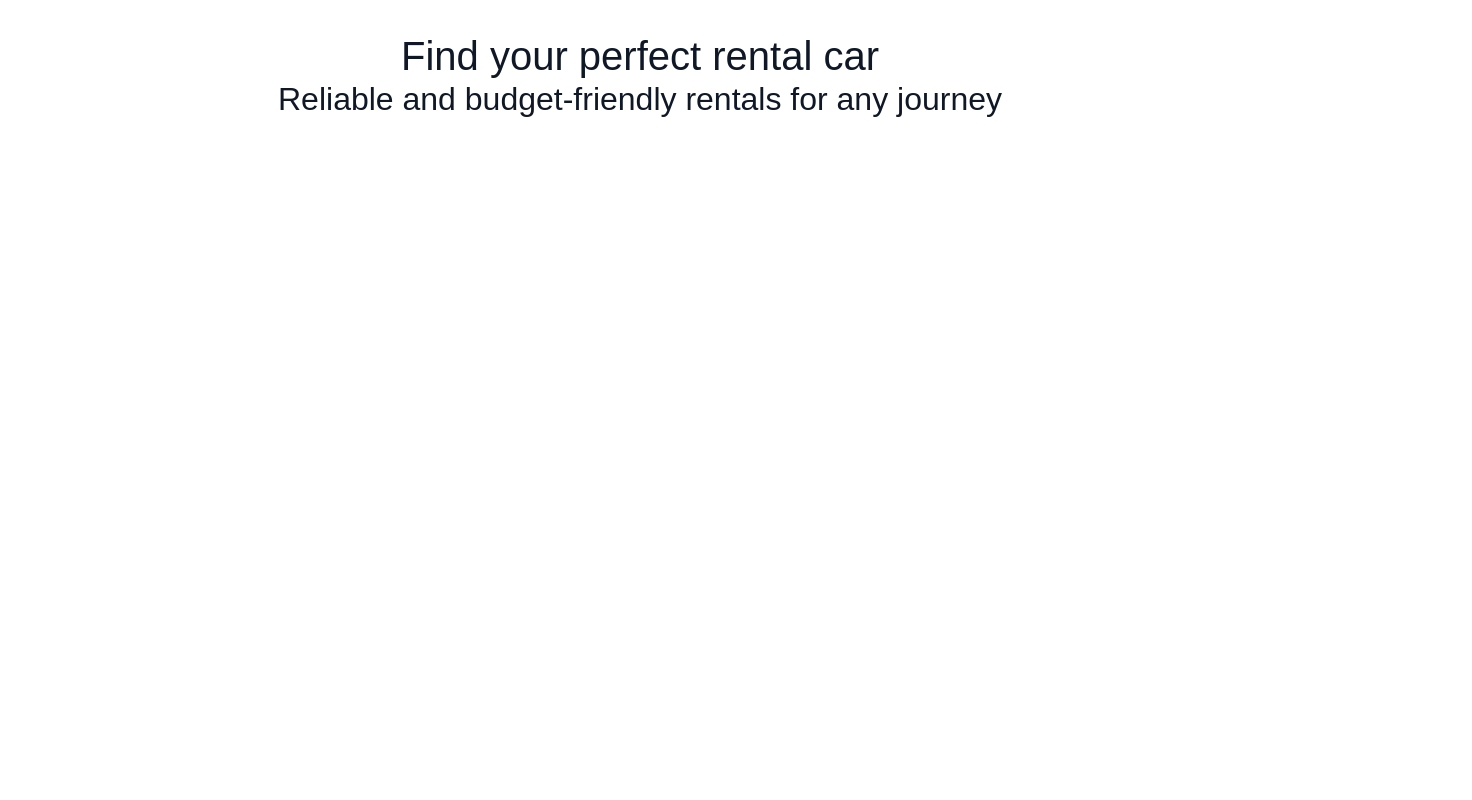
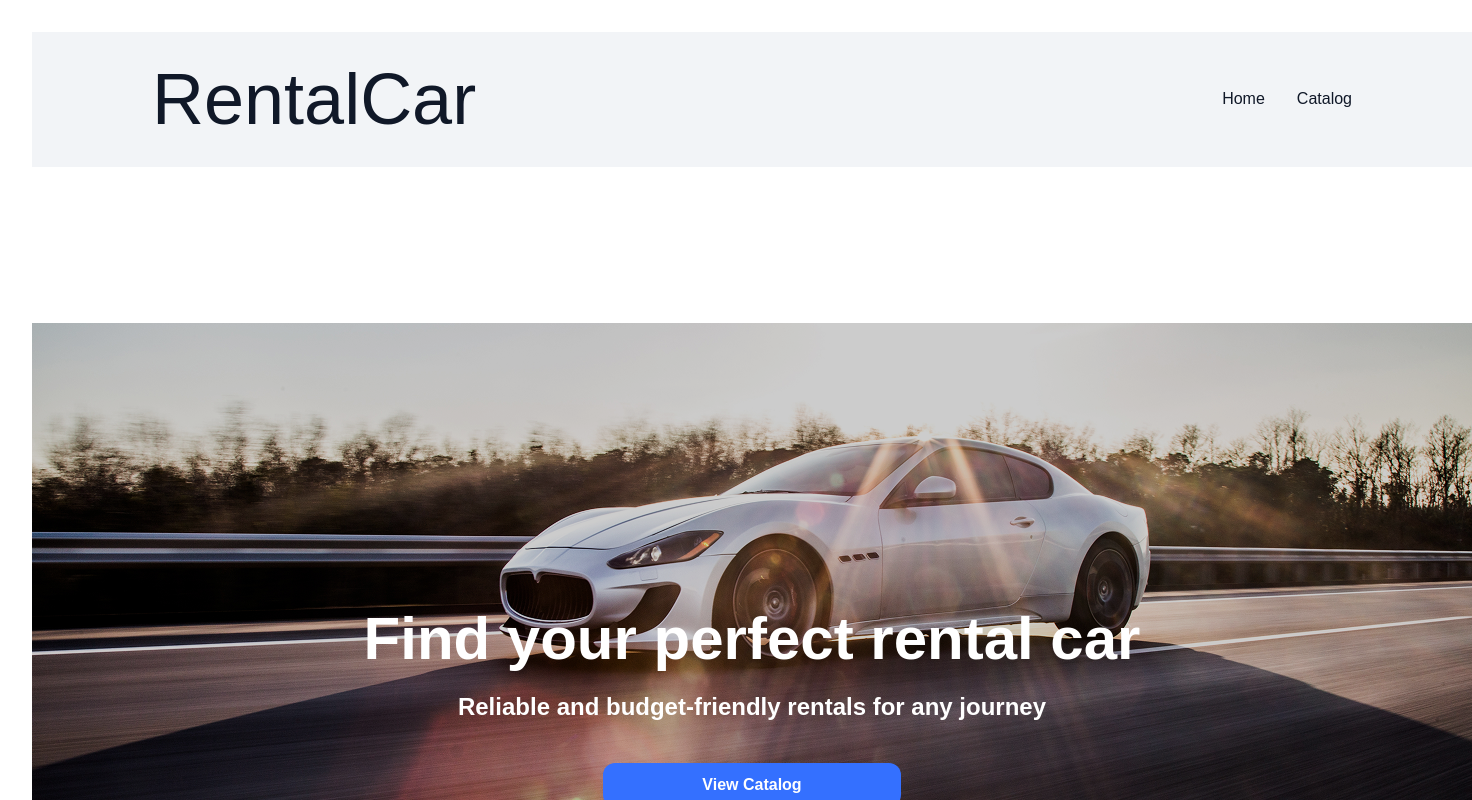
Before and after one commit to Polina-goit/RentalCar, a React (Vite) app: page / in a window 1280 px wide. Shown: the top 800 px of the page, 1472 px wide, since content can reach past the window. Built offline with nearby package versions, Linux system fonts and the light colour scheme.

Commit message:
Home page + NavBar

```diff
--- a/src/components/App.jsx
+++ b/src/components/App.jsx
@@ -5,6 +5,7 @@ import HomePage from '../pages/HomePage/HomePage.jsx'
 import './App.css'
 import NotFound from '../pages/NotFound/NotFound.jsx'
 import Layout from './Layout/Layout.jsx'
+import NavBar from './NavBar/NavBar.jsx'
 
 function App() {
 
@@ -12,7 +13,7 @@ function App() {
   return (
     <>
 
-     <div>
+     <div><NavBar/>
       <Routes>
 
         <Route index element={<HomePage />} />
--- a/src/components/NavBar/NavBar.jsx
+++ b/src/components/NavBar/NavBar.jsx
@@ -1,8 +1,22 @@
 import React from 'react'
-
+import { NavLink } from 'react-router-dom'
+import css from "./NavBar.module.css"
 const NavBar = () => {
   return (
-    <div> NavBar</div>
+
+    <header className={css.header}>
+<NavLink to="/">
+        <h2 className={css.logo}>RentalCar</h2>
+      </NavLink>
+      <nav className={css.nav}>
+        <NavLink className={css.link} to="/">
+          Home
+        </NavLink>
+        <NavLink className={css.link} to="/catalog">
+          Catalog
+        </NavLink>
+      </nav>
+    </header>
   )
 }
 
--- /dev/null
+++ b/src/components/NavBar/NavBar.module.css
@@ -0,0 +1,35 @@
+.header {
+    display: flex;
+    justify-content: space-between;
+    align-items: center;
+    padding: 24px 120px;
+    border-bottom: 1px solid var(--c-badges);
+    background-color: var(--c-badges);
+    width:1440px;
+  }
+  .logo {
+    font-size: 72px;
+  }
+  .nav {
+    display: flex;
+    gap: 32px;
+    font-weight: 500;
+    font-size: 16px;
+    line-height: 1.25;
+    text-align: center;
+    color: var(--c-main);
+  }
+  .link {
+    font-weight: 500;
+font-size: 16px;
+line-height: 1.25;
+text-align: center;
+color: var(--c-main);
+  }
+  .link:hover,
+  .link:focus {
+    color: var(--c-button-hover);
+  }
+  .active {
+    color: var(--c-button-hover);
+  }
--- a/src/pages/HomePage/HomePage.jsx
+++ b/src/pages/HomePage/HomePage.jsx
@@ -1,13 +1,19 @@
 import React from 'react'
-
+import css from "./HomePage.module.css"
+import { Link } from 'react-router-dom'
+import NavBar from '../../components/NavBar/NavBar.jsx'
 
 const HomePage = () => {
-  return (
-    <section>
-        <h1>Find your perfect rental car</h1>
-        <h2>Reliable and budget-friendly rentals for any journey</h2>
-    </section>
-  )
+  return (<>
+
+    <section className={css.section}>
+        <h1 className={css.title}>Find your perfect rental car</h1>
+        <p className={css.subtitle}>Reliable and budget-friendly rentals for any journey</p>
+        <Link className={css.button} to="catalog">
+        View Catalog
+      </Link>
+      </section>
+      </> )
 }
 
 export default HomePage
--- a/src/pages/HomePage/HomePage.module.css
+++ b/src/pages/HomePage/HomePage.module.css
@@ -0,0 +1,49 @@
+.section {
+    background-image: image-set(
+        url("../../assets/Picture.png") 1x,
+        url("../../assets/Picture-2x.png") 2x
+      );
+    height: 700px;
+    width: 1440px;
+    background-repeat: no-repeat;
+    display: flex;
+    flex-direction: column;
+    justify-content: end;
+    align-items: center;
+    background-position: right bottom;
+  }
+
+  .title {
+    font-weight: 700;
+    font-size: 60px;
+    line-height: 1.2;
+    color: #fff;
+    margin-bottom: 16px;
+  }
+
+  .subtitle {
+    font-weight: 600;
+    font-size: 24px;
+    line-height: 1.33333;
+    color: #fff;
+    margin-bottom: 40px;
+  }
+
+  .button {
+    font-weight: 600;
+    color: #fff;
+    display: flex;
+    align-items: center;
+    justify-content: center;
+    border-radius: 12px;
+    width: max-content;
+    padding: 12px 99px;
+    background-color: var(--c-button);
+    margin-bottom: 60px;
+    transition: background-color 250ms ease-in-out;
+  }
+
+  .button:hover,
+  .button:focus {
+    background-color: var(--c-button-hover);
+  }
--- a/src/pages/NotFound/NotFound.jsx
+++ b/src/pages/NotFound/NotFound.jsx
@@ -2,7 +2,12 @@ import React from 'react'
 
 const NotFound = () => {
   return (
-    <div>Not Found Page..</div>
+    <div style={{
+        display: "flex",
+        justifyContent: "center",
+        marginTop: "20vh",
+        fontSize: "24px",
+      }}>Not Found Page..</div>
   )
 }
 
```
